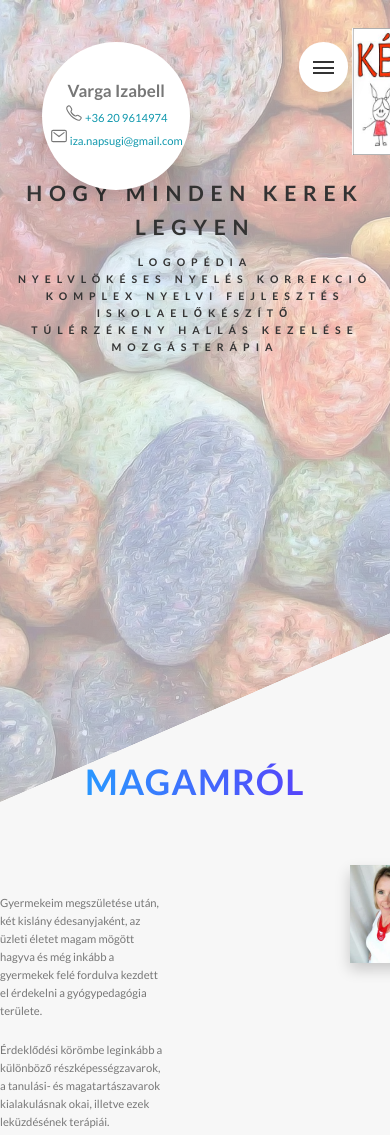
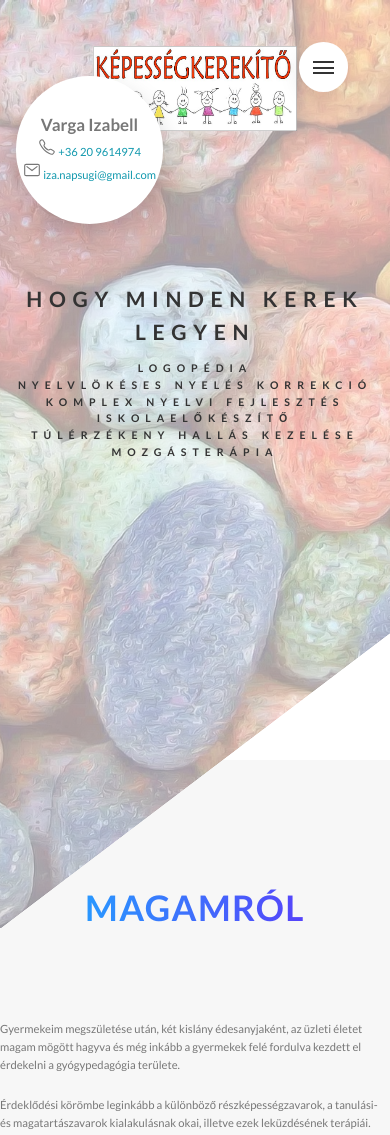
Before and after one commit to baranyaib101/baranyaib101.github.io, a website: page index.html in a window 390 px wide. Shown: the top 1135 px of the page. Drawn offline with nearby package versions, Linux system fonts and the light colour scheme.

Commit message:
media queries header

```diff
--- a/sass/layout/_grid.scss
+++ b/sass/layout/_grid.scss
@@ -13,6 +13,10 @@
     float: left;
     &:not(:last-child) {
       margin-right: $gutter-horizontal;
+    }
+
+    @include respond(tab-port) {
+      width: 100% !important;
     }
   }
 
--- a/sass/layout/_header.scss
+++ b/sass/layout/_header.scss
@@ -13,24 +13,73 @@
   clip-path: polygon(0 0, 100% 0, 100% 75vh, 0 100%);
   position: relative;
 
+  @include respond(tab-land) {
+    height: 100vh;
+    clip-path: polygon(0 0, 100% 0, 100% 75vh, 0 100%);
+  }
+
+  @include respond(tab-port) {
+    height: 100vh;
+    clip-path: polygon(0 0, 100% 0, 100% 75vh, 0 100%);
+  }
+
+  @include respond(phone) {
+    height: 110vh;
+    clip-path: polygon(0 0, 100% 0, 100% 75vh, 0 100%);
+  }
+
   &__logo-box {
     position: absolute;
-    left: 50rem;
-    top: 4rem;
+    left: 50%;
+    top: 5%;
+    transform: translate(-50%, 0%);
   }
 
   &__logo {
     height: 18rem;
+
+    @include respond(tab-land) {
+      height: 16rem;
+    }
+
+    @include respond(tab-port) {
+      height: 14rem;
+    }
+
+    @include respond(phone) {
+      height: 12rem;
+    }
   }
 
   &__text-box {
-    // position: absolute;
-    // left: 50%;
-    // top: 40%;
-    // transform: translate(-50%, -50%);
     color: $color-grey-dark-3;
     text-align: center;
     padding-top: 25rem;
-    // max-width: 80%;
+
+    @include respond(tab-land) {
+      padding-top: 30rem;
+    }
+
+    @include respond(tab-port) {
+      padding-top: 35rem;
+    }
+
+    @include respond(phone) {
+      padding-top: 40rem;
+    }
   }
 }
+
+.businesscard {
+  background-color: $color-white;
+  height: 21rem;
+  width: 21rem;
+  position: fixed;
+  top: 9%;
+  left: 4%;
+  border-radius: 50%;
+  z-index: 900;
+  box-shadow: 0 2rem 4rem rgba($color-black, 0.2);
+  text-align: center;
+  padding: 5rem 0;
+}
--- a/sass/pages/_home.scss
+++ b/sass/pages/_home.scss
@@ -275,24 +275,6 @@
   padding: 7rem 0;
 }
 
-.businesscard {
-  background-color: $color-white;
-  // background-image: linear-gradient(
-  //     rgba($color-white, 0.9),
-  //     rgba($color-white, 0.9)
-  //   ),
-  //   url("../img/stones-g93c526508_1920.jpg");
-  height: 21rem;
-  width: 21rem;
-  position: fixed;
-  top: 6rem;
-  left: 6rem;
-  border-radius: 50%;
-  z-index: 3000;
-  box-shadow: 0 2rem 4rem rgba($color-black, 0.2);
-  text-align: center;
-  padding: 5rem 0;
-
 a:link,
 a:visited {
   text-decoration: none;
@@ -303,7 +285,6 @@
   color: orangered;
   text-decoration: underline orangered;
 }
-}
 
 .tel,
 .email {
```
Also changed, not shown: css/main.css, 1 other file. Lines whose indentation alone changed are shown as unchanged.
